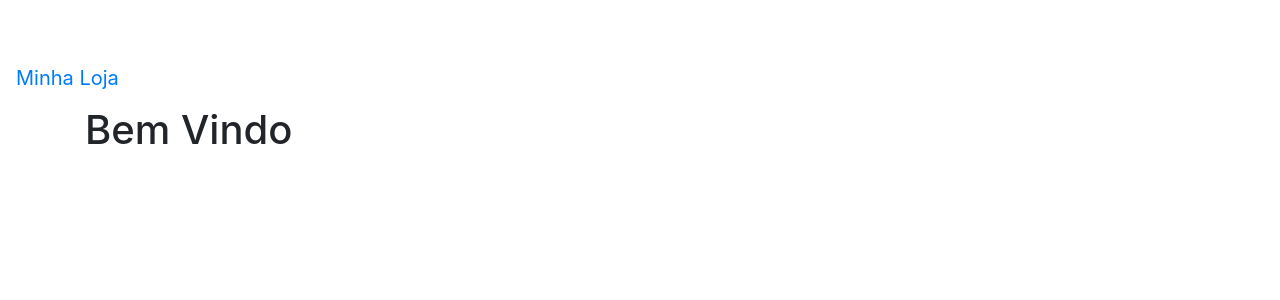
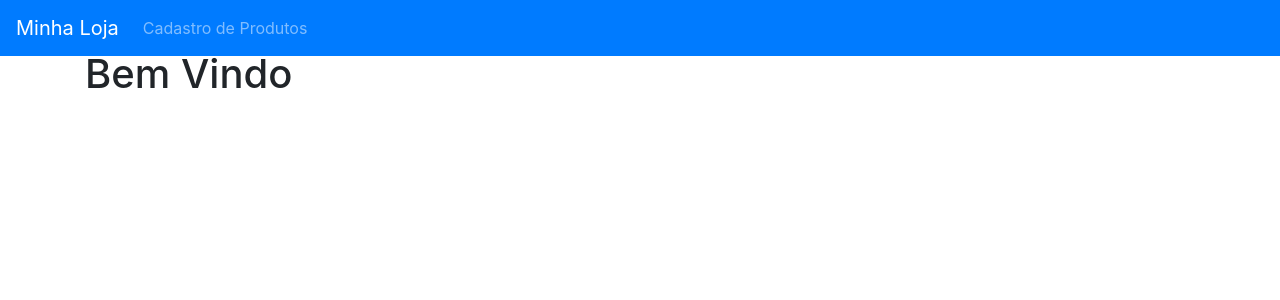
Before and after one commit to rvmoura96/curso-php-mysql-i-alura, a PHP site: page /index.php in a window 1280 px wide. Shown: the top 300 px of the page. Run offline with PHP 8.4, Linux system fonts and the light colour scheme.

Commit message:
Fix menu, bootstrap 4

```diff
--- a/header.php
+++ b/header.php
@@ -9,10 +9,17 @@
 </head>
 
 <body>
-    <nav class="navbar navbar-inverse bg-inverse">
-        <a href="index.php" class="navbar-brand">Minha Loja</a>
-
-    </nav>
-
+    <div class="container">
+        <nav class="navbar fixed-top navbar-expand-lg navbar-dark bg-primary">
+            <a class="navbar-brand" href="index.php">Minha Loja</a>
+            <div class="collapse navbar-collapse" id="navbarNav">
+                <ul class="navbar-nav">
+                    <li class="nav-item">
+                        <a href="form-prod.php" class="nav-link">Cadastro de Produtos</a>
+                    </li>
+                </ul>
+            </div>
+        </nav>
+    </div>
         <div class="container">
             <div="principal">
```
